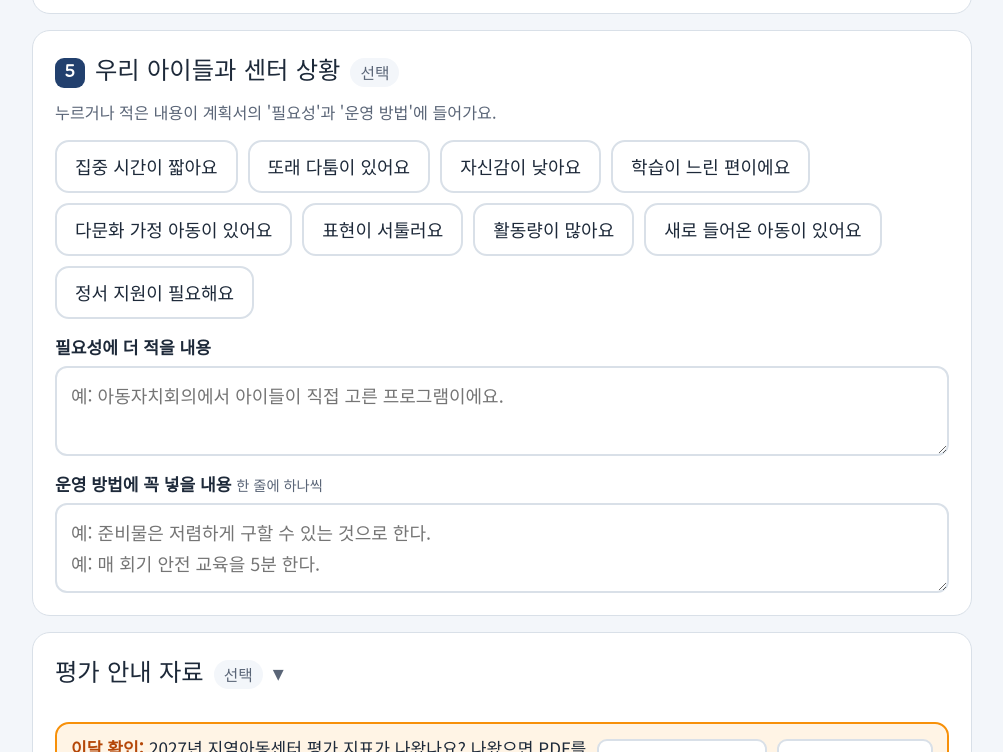
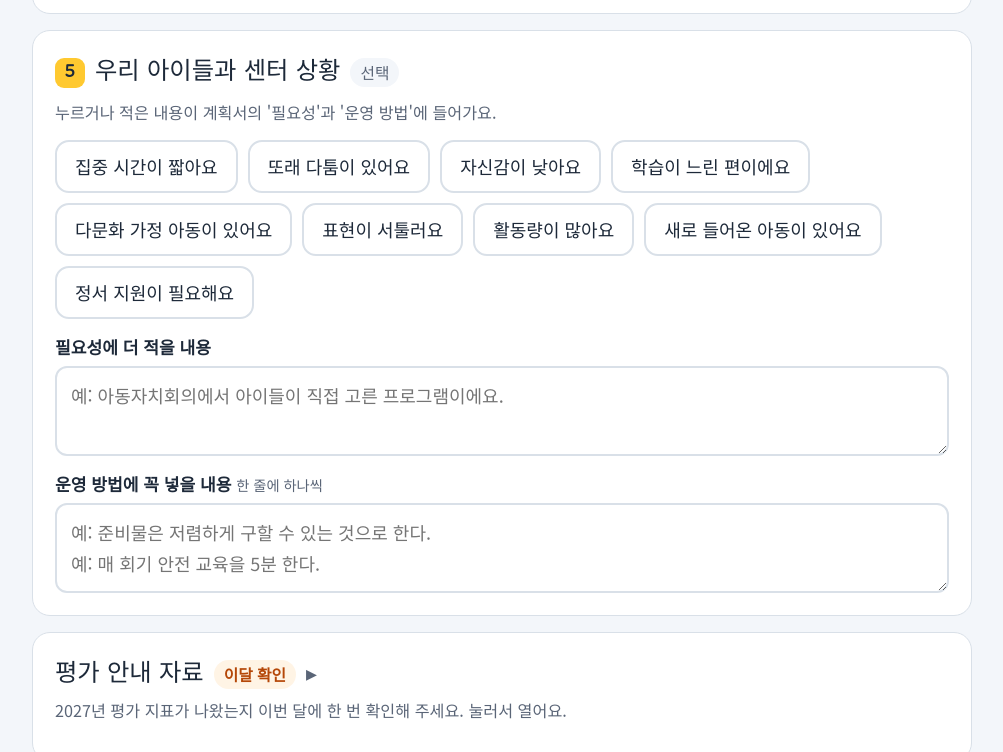
Before and after one commit to jeonghwan415/program-supporter, a plain HTML site: page index.html in a window 1280 px wide. Shown: the part 2048-2800 px from the top of the page, without its empty margins (138-1141 px from the left). Drawn offline with Linux system fonts and the light colour scheme.

Commit message:
v2.8: 평가 안내 자료 '이달 확인' 표시, 질문 번호 노랑, 글 속 링크 남색
- 매달 확인할 때 평가 안내 자료 상자를 자동으로 펼치지 않고 접힌 제목 줄에 '이달 확인'(주황)만 표시
- 질문 번호(1~5) 칸을 노랑으로, 글 속 링크를 브라우저 기본 파랑 대신 남색으로
- test_v27: '이달 확인' 표시를 확인하고 상자를 열어 이어서 검사
- 문서: PRD 0장, 05 handoff, 사용설명서, 작업기록
- 테스트 8종 모두 ERRORS: none

Co-Authored-By: Claude Opus 5.5 <noreply@anthropic.com>

```diff
--- a/index.html
+++ b/index.html
@@ -71,6 +71,9 @@ body {
 .wrap { max-width: 940px; margin: 0 auto; }
 h1, h2, h3 { font-family: var(--font-display); font-weight: 400; text-wrap: balance; margin: 0; }
 button, input, textarea, select { font: inherit; color: inherit; }
+/* 2026-11-18 디자인 다듬기(impeccable 검토): 글 속 링크도 앱 색으로 (브라우저 기본 파랑 대신) */
+a:not(.btn) { color: var(--navy); font-weight: 500; text-decoration-thickness: 1px; text-underline-offset: 3px; }
+a:not(.btn):hover { text-decoration-thickness: 2px; }
 :focus-visible { outline: 3px solid var(--navy); outline-offset: 3px; }
 
 /* 상단 */
@@ -145,9 +148,10 @@ button, input, textarea, select { font: inherit; color: inherit; }
 .stack { display: grid; gap: 16px; }
 .card h2 { font-size: 1.35rem; display: flex; align-items: center; gap: 10px; flex-wrap: wrap; }
 .card h3 { font-size: 1.1rem; }
-.card h2 .q { flex: none; width: 30px; height: 30px; border-radius: 9px; background: var(--navy); color: var(--surface); font-size: 1rem; display: grid; place-items: center; }
+.card h2 .q { flex: none; width: 30px; height: 30px; border-radius: 9px; background: var(--yellow); color: #1D2939; font-size: 1rem; display: grid; place-items: center; }
 .hint { color: var(--muted); font-size: .9rem; margin: -6px 0 0; }
 .optional { font-family: var(--font-body); font-size: .875rem; color: var(--muted); background: var(--bg); border-radius: 999px; padding: 2px 10px; }
+.optional.due { color: var(--caution); background: var(--caution-soft); font-weight: 700; }
 .row { display: flex; flex-wrap: wrap; gap: 14px 24px; align-items: flex-end; }
 .field { display: grid; gap: 6px; min-width: 0; }
 .field > span { font-weight: 700; font-size: .95rem; }
@@ -3304,14 +3308,16 @@ function downloadIcs() {
 function getGuides() { const g = store.get("guides"); return Array.isArray(g) ? g : []; }
 function renderGuides() {
   const g = getGuides(), ym = toISO(new Date()).slice(0, 7), y = new Date().getFullYear(), nextY = new Date().getMonth() >= 9 ? y + 1 : y;
-  document.getElementById("guideCount").textContent = g.length ? g.length + "개 첨부" : "선택";
+  const gc = document.getElementById("guideCount");
+  gc.textContent = g.length ? g.length + "개 첨부" : "선택"; gc.classList.remove("due");
   document.getElementById("guideSum").textContent = g.length ? g.map(x => x.name).join(", ") : "아동권리보장원 평가 지표(PDF)를 이 컴퓨터에 첨부해 두고 열어 볼 수 있어요.";
   document.getElementById("guideList").innerHTML = g.map((x, i) => '<li><span>' + esc(x.name) + " <small>" + Math.max(1, Math.round(x.size / 1024)) + "KB · " + esc(x.added) + '</small></span><span><button type="button" class="btn btn-sub btn-small" data-gopen="' + i + '">열기</button><button type="button" class="btn btn-sub btn-small" data-gdel="' + i + '">지우기</button></span></li>').join("");
   const has = g.some(x => x.name.includes(String(nextY))), nudge = document.getElementById("guideNudge");
   nudge.hidden = has || store.get("guideMonth") === ym;
   nudge.innerHTML = '<span class="sp"><b>이달 확인:</b> ' + nextY + "년 지역아동센터 평가 지표가 나왔나요? 나왔으면 PDF를 받아 아래 '평가 자료 첨부'로 넣어 두세요.</span>" +
     '<a class="btn btn-sub btn-small" href="https://www.ncrc.or.kr" target="_blank" rel="noopener">아동권리보장원 열기</a><button type="button" class="btn btn-sub btn-small" data-gseen="1">이달은 확인했어요</button>';
-  if (!nudge.hidden) document.getElementById("guideCard").open = true;
+  /* 2026-11-18: 예전에는 알림이 있으면 상자를 자동으로 펼쳐 1번 질문이 화면 아래로 밀렸어요. 이제 접힌 제목 줄에 '이달 확인'만 보여요. */
+  if (!nudge.hidden) { gc.textContent = "이달 확인"; gc.classList.add("due"); document.getElementById("guideSum").textContent = nextY + "년 평가 지표가 나왔는지 이번 달에 한 번 확인해 주세요. 눌러서 열어요."; }
 }
 function freshInput() {
   return Object.assign({}, input, { type: "regular", keyword: "", custom: "", grades: [], count: 10, start: nextMonday(), freq: "week1", sessions: 8, minutes: 60, minCustom: false, offDays: "", nights: 1, traits: [], memo: "", requests: "" });
```
Also changed, not shown: tools/tests/test_v27_holidays_proof_backup.js (+3 -1 lines), 4 other files.
